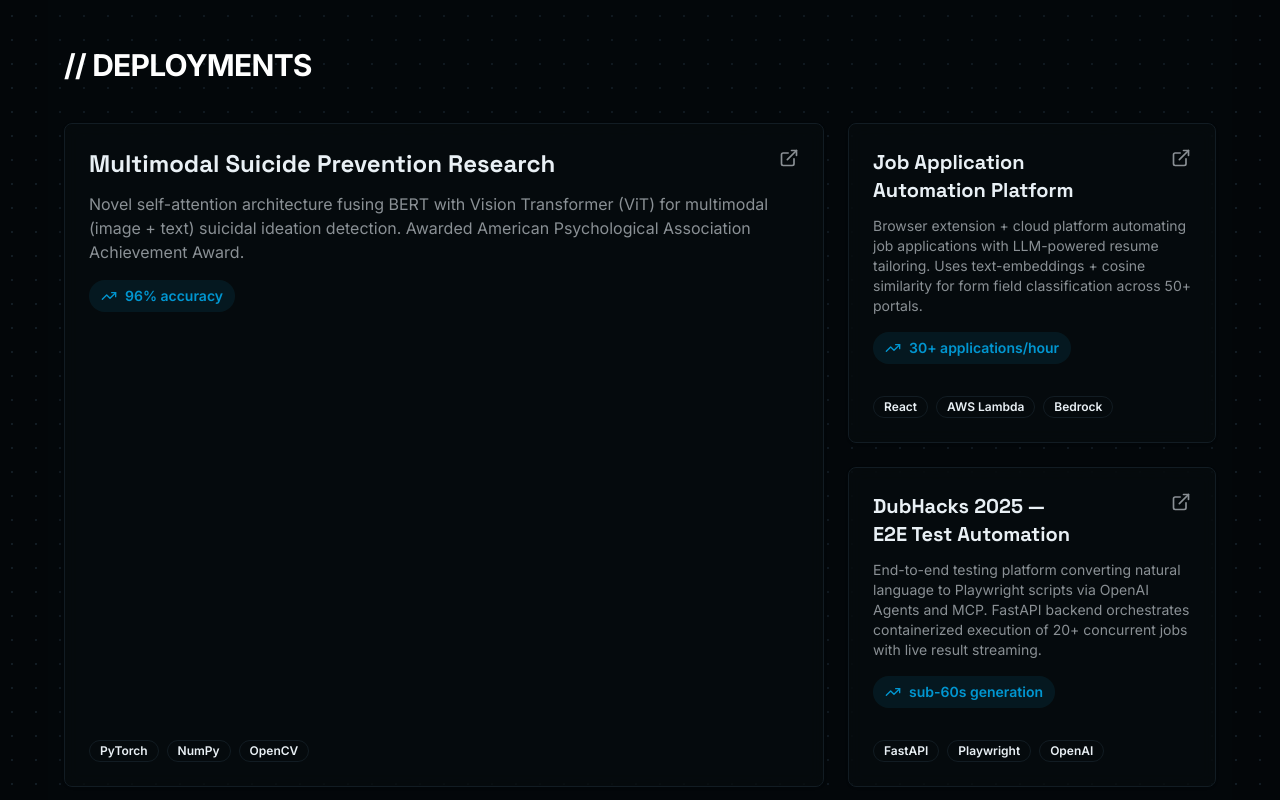
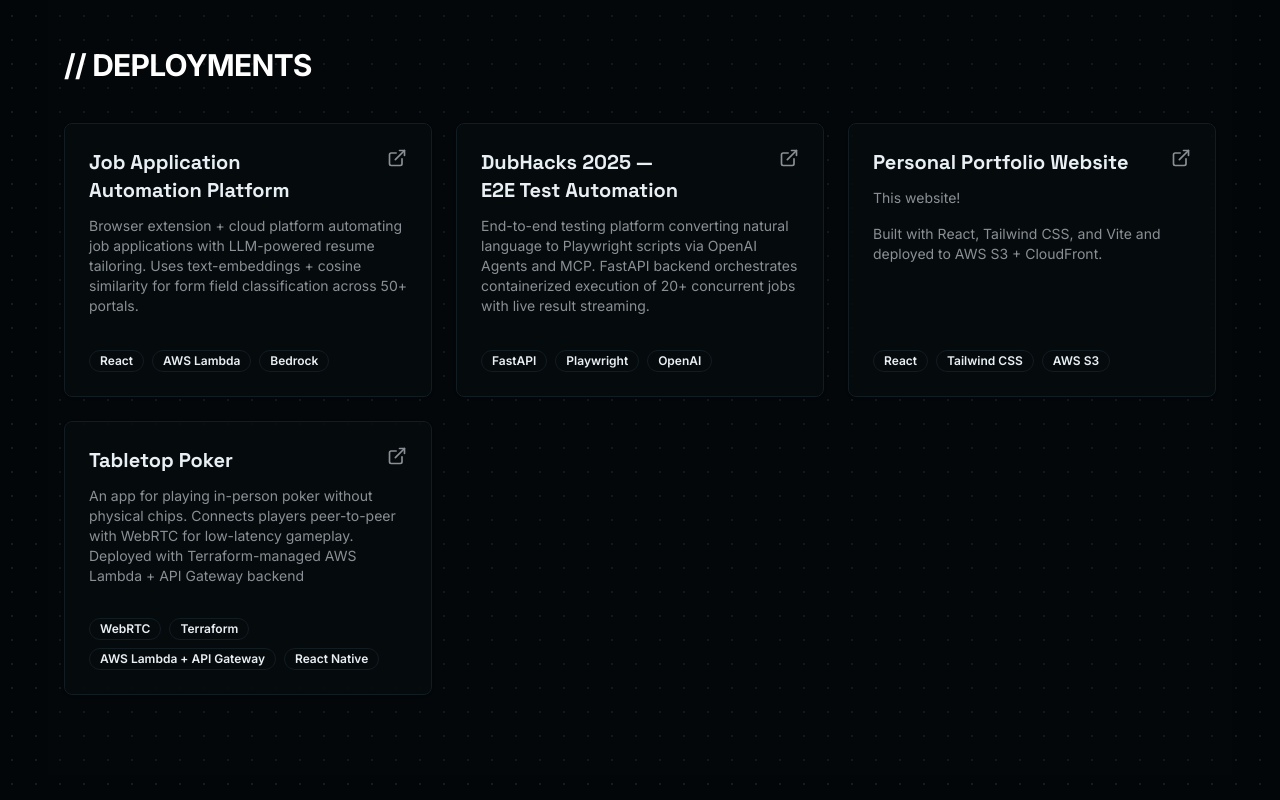
Before and after one commit to Michael-R-Dickinson/portfolio-2026, a React (Vite) app in the folder frontend/: page / in a window 1280 px wide. Shown: the part 2180-2980 px from the top of the page. Built offline with nearby package versions, Linux system fonts and the light colour scheme.

Commit message:
update projects section

```diff
--- a/frontend/src/components/Projects.tsx
+++ b/frontend/src/components/Projects.tsx
@@ -50,10 +50,12 @@ function ProjectCard({
           {description}
         </ReactMarkdown>
 
-        <div className="inline-flex items-center gap-2 px-3 py-1.5 bg-primary/10 text-primary rounded-full text-sm font-semibold mb-4">
-          <TrendingUp className="w-4 h-4" />
-          {result}
-        </div>
+        {result && (
+          <div className="inline-flex items-center gap-2 px-3 py-1.5 bg-primary/10 text-primary rounded-full text-sm font-semibold mb-4">
+            <TrendingUp className="w-4 h-4" />
+            {result}
+          </div>
+        )}
       </div>
 
       <div className="flex flex-wrap gap-2 mt-4">
--- a/frontend/src/data.ts
+++ b/frontend/src/data.ts
@@ -79,24 +79,23 @@ export const experiences = [
 - Used SQLAlchemy + Pandas to scrub Postgres database, removing 300+ redundant user records`,
   },
 ]
+type Project = {
+  title: string
+  description: string
+  tags: string[]
+  href: string
+  result?: string
+  highlight?: boolean
+}
 
-export const projects = [
-  {
-    title: 'Multimodal Suicide Prevention Research',
-    description:
-      'Novel self-attention architecture fusing BERT with Vision Transformer (ViT) for multimodal (image + text) suicidal ideation detection. Awarded American Psychological Association Achievement Award.',
-    tags: ['PyTorch', 'NumPy', 'OpenCV'],
-    href: '#',
-    result: '96% accuracy',
-    highlight: true,
-  },
+export const projects: Project[] = [
   {
     title: 'Job Application Automation Platform',
     description:
       'Browser extension + cloud platform automating job applications with LLM-powered resume tailoring. Uses text-embeddings + cosine similarity for form field classification across 50+ portals.',
     tags: ['React', 'AWS Lambda', 'Bedrock'],
     href: 'https://github.com/Michael-R-Dickinson/job-search-helper',
-    result: '30+ applications/hour',
+    // result: '30+ applications/hour',
     highlight: false,
   },
   {
@@ -105,7 +104,22 @@ export const projects = [
       'End-to-end testing platform converting natural language to Playwright scripts via OpenAI Agents and MCP. FastAPI backend orchestrates containerized execution of 20+ concurrent jobs with live result streaming.',
     tags: ['FastAPI', 'Playwright', 'OpenAI'],
     href: 'https://github.com/costasvallejos/FasTest',
-    result: 'sub-60s generation',
+    // result: 'sub-60s generation',
+    highlight: false,
+  },
+  {
+    title: 'Personal Portfolio Website',
+    description:
+      'This website! \n\nBuilt with React, Tailwind CSS, and Vite and deployed to AWS S3 + CloudFront.',
+    tags: ['React', 'Tailwind CSS', 'AWS S3'],
+    href: 'https://github.com/Michael-R-Dickinson/portfolio-2026',
+  },
+  {
+    title: 'Tabletop Poker',
+    description:
+      'An app for playing in-person poker without physical chips. Connects players peer-to-peer with WebRTC for low-latency gameplay. Deployed with Terraform-managed AWS Lambda + API Gateway backend',
+    tags: ['WebRTC', 'Terraform', 'AWS Lambda + API Gateway', 'React Native'],
+    href: 'https://github.com/Michael-R-Dickinson/table-poker',
     highlight: false,
   },
 ]
```
